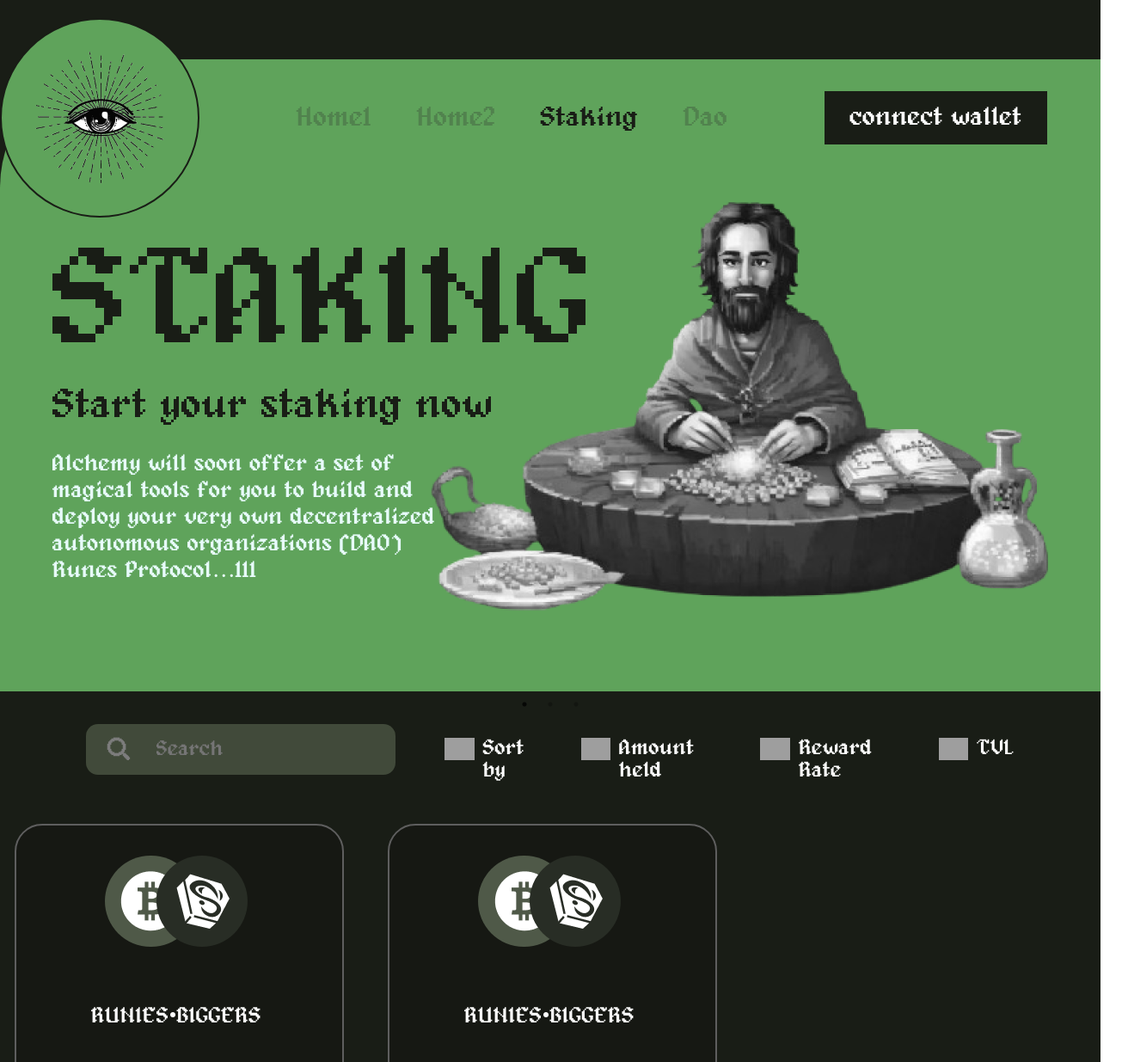
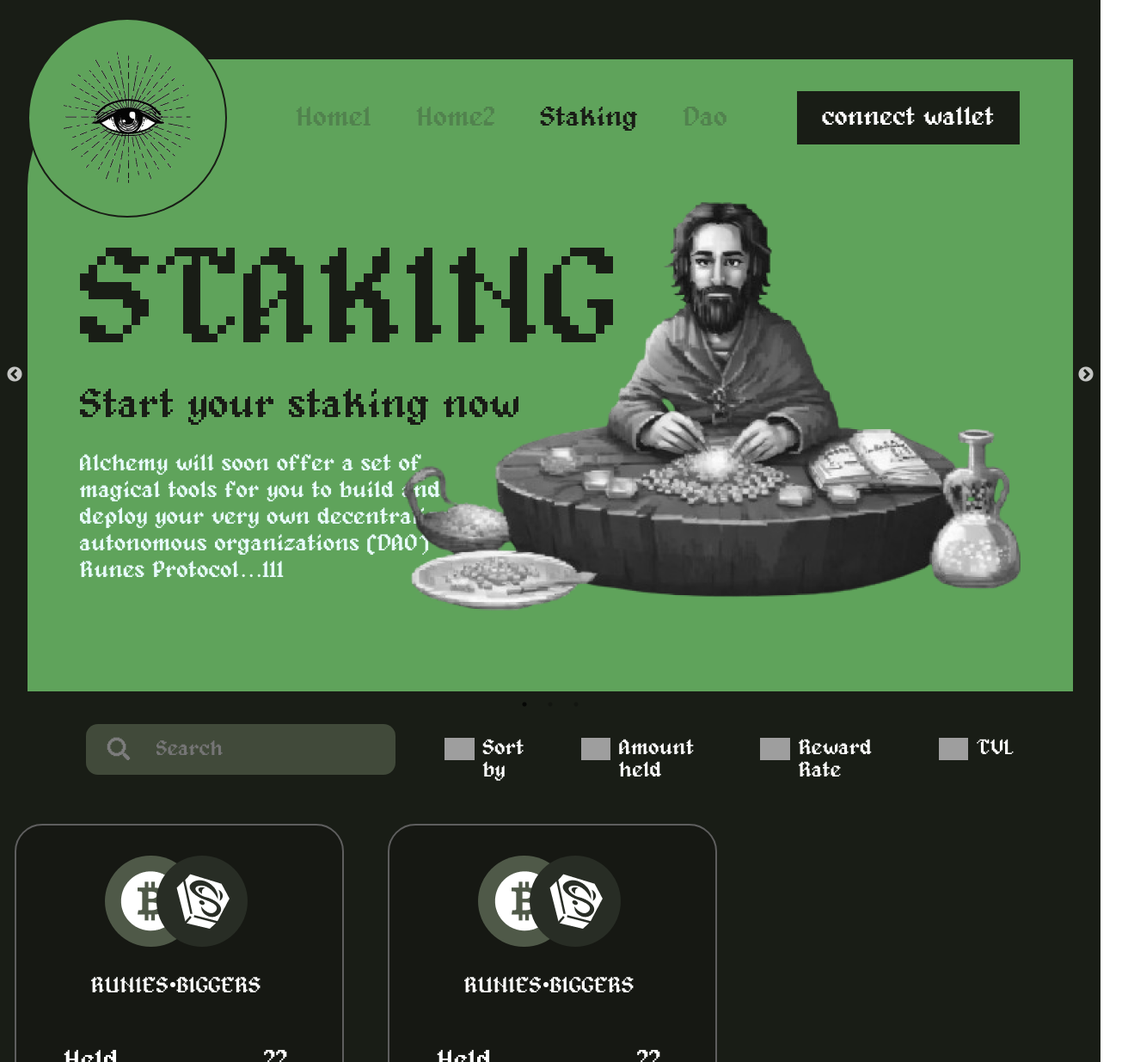
Before and after one commit to santaclousdon/alchemy-react-FE, a React (Create React App) app: page /staking in a window 1280 px wide. Shown: the top 1235 px of the page at 86% size, 1305 px wide, since content can reach past the window. Built offline with nearby package versions, Linux system fonts and the light colour scheme; grey boxes are pictures that could not be loaded.

Commit message:
fix: carousel error

```diff
--- a/src/assets/css/staking.css
+++ b/src/assets/css/staking.css
@@ -15,7 +15,7 @@
 
 
 .full-width-carousel {
-    width: 100%;
+    width: 95%;
     margin: 0 auto;
 }
 
--- a/src/assets/css/stakingBox.css
+++ b/src/assets/css/stakingBox.css
@@ -40,7 +40,7 @@
 }
 
 .stakingBox-title {
-    margin-top: 157.05px;
+    margin-top: 122.1px;
     font-family: Alagard;
     font-size: 25.83px;
     font-weight: 500;
```
